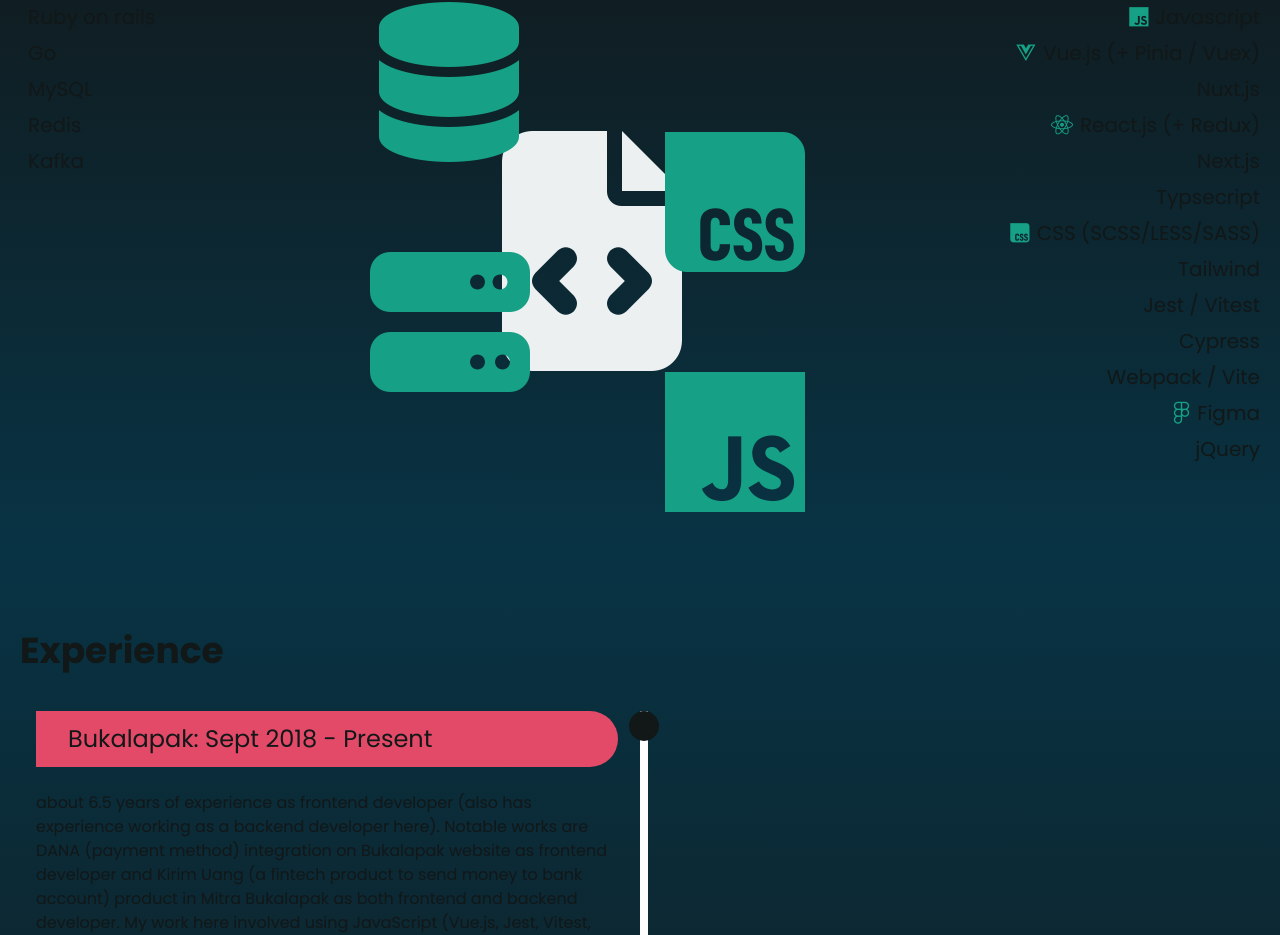
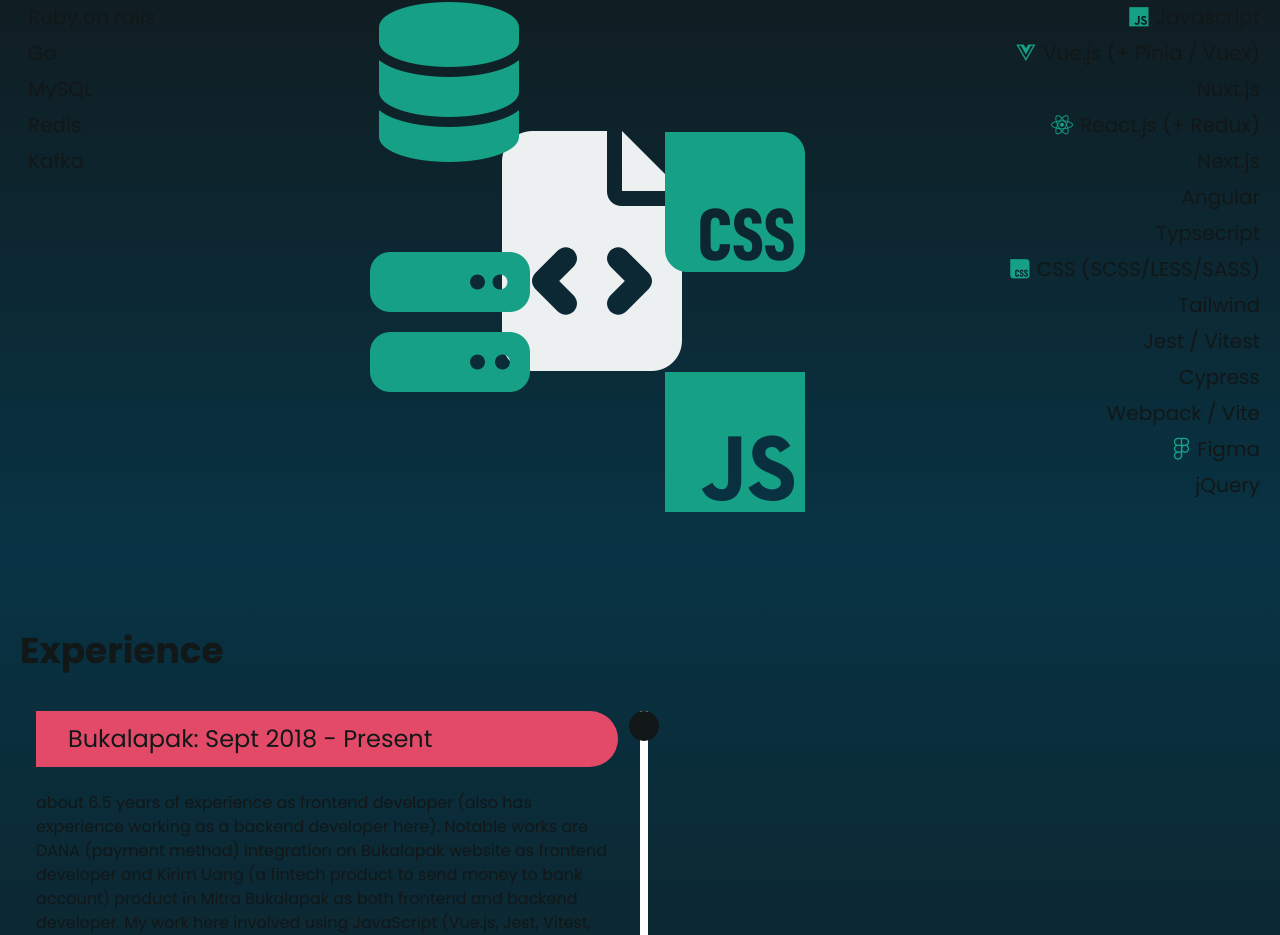
Before and after one commit to yudi-chang/portofolio-yudi-chang, a Next.js app: page / in a window 1280 px wide. Shown: the part 907-1842 px from the top of the page. Built offline with nearby package versions, Linux system fonts and the light colour scheme.

Commit message:
add skill

```diff
--- a/app/components/Skills.tsx
+++ b/app/components/Skills.tsx
@@ -108,6 +108,10 @@
       icon: ""
     },
     {
+      name: "Angular",
+      icon: ""
+    },
+    {
       name: "Typsecript",
       icon: ""
     },
```
